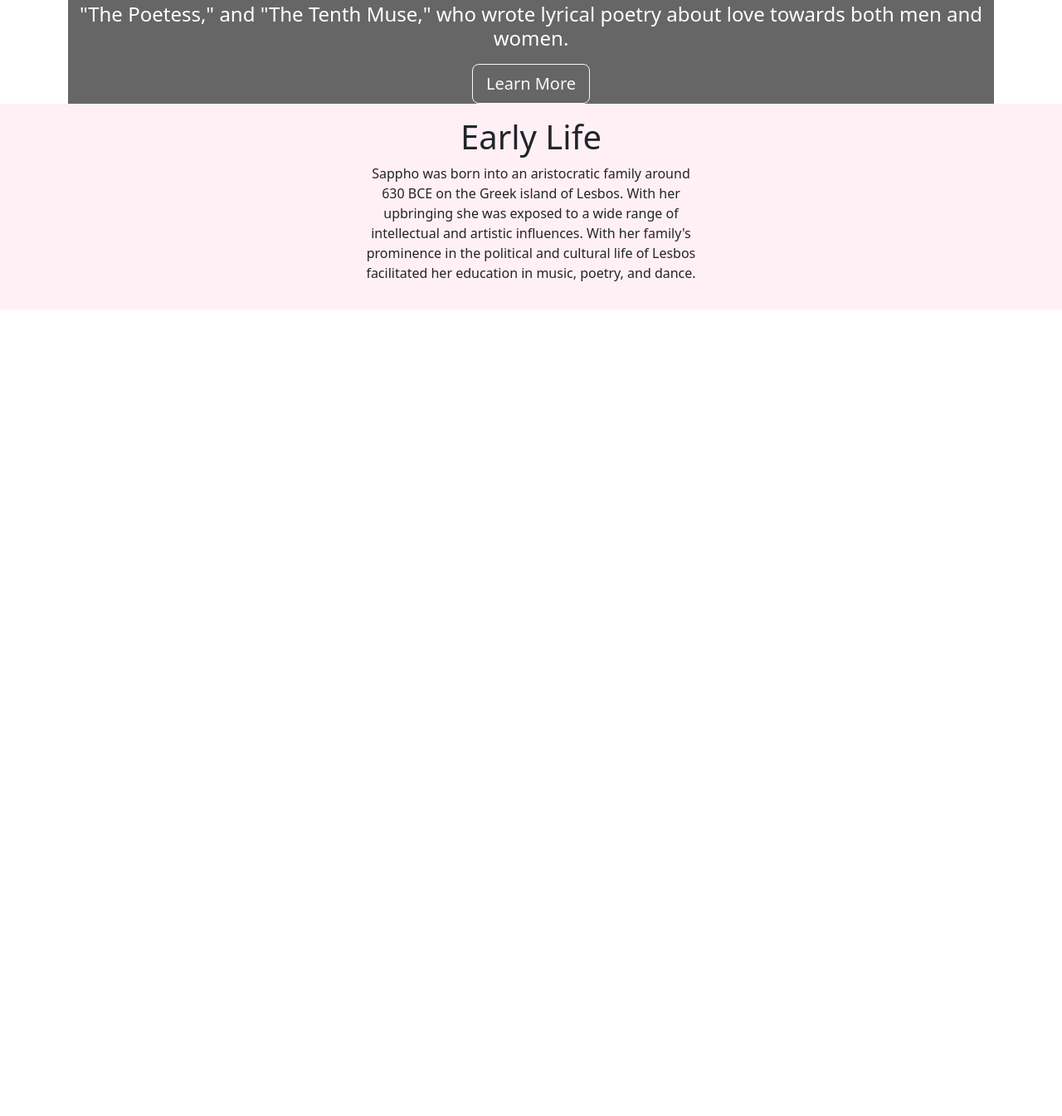
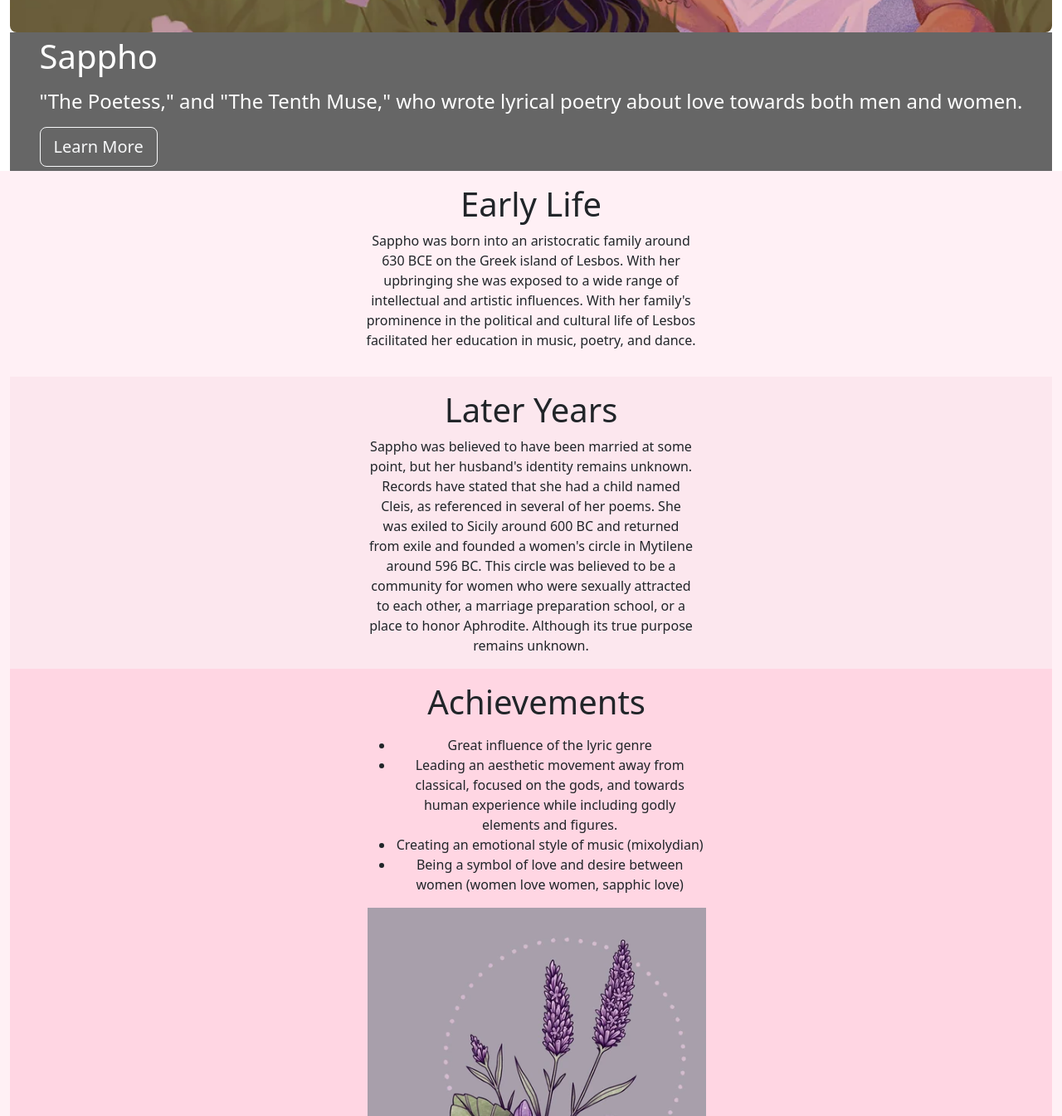
Before and after one commit to hayley-exe/October-Sappho, a plain HTML site: page index.html in a window 1280 px wide. Shown: the part 567-1912 px from the top of the page at 83% size. Before the commit the page ends 940 px from the top, so only its background shows below. Drawn offline with nearby package versions, Linux system fonts and the light colour scheme.

Commit message:
information and color added

```diff
--- a/index.html
+++ b/index.html
@@ -12,7 +12,7 @@
 </head>
 
 <body>
-    <nav class="navbar navbar-expand-lg bg-body">
+    <nav class="navbar navbar-expand-lg bg-body tnav">
         <div class="container-fluid">
             <button class="navbar-toggler" type="button" data-bs-toggle="collapse" data-bs-target="#navbarText"
                 aria-controls="navbarText" aria-expanded="false" aria-label="Toggle navigation">
@@ -41,13 +41,13 @@
 
 
     </nav>
-    <div class="container">
+    <div class="container-fluid top">
         <!-- Jumbotron -->
         <div class="p-5 text-center bg-image rounded-3"
-            style="background-image: url(imgs/sappho-field.webp); background-repeat: no-repeat; height: 450px; background-size: cover;">
+            style="background-image: url(imgs/sappho-field.webp); background-repeat: no-repeat; height: 550px; background-size: cover;">
         </div>
         <div class=" mask" style="background-color: rgba(0, 0, 0, 0.6);">
-            <div class="d-flex justify-content-center align-items-center h-100">
+            <div class="d-flex justify-content-center align-items-center h-100 box">
                 <div class="text-white">
                     <h1 class="mb-3">Sappho</h1>
                     <h4 class="mb-3">"The Poetess," and "The Tenth Muse," who wrote lyrical poetry about love towards
@@ -72,7 +72,44 @@
                     </p>
                 </div>
             </div>
+        </div>
+        <div class="container-fluid later">
+            <div class="row text-center d-flex justify-content-center py-3">
+                <div class="col-12 col-md-4 d-flex align-items-center">
+                    <div>
+                        <h1>Later Years</h1>
+                        <p class="d-none d-md-block">
+                            Sappho was believed to have been married at some point, but her husband's identity remains
+                            unknown. Records have stated that she had a child named Cleis, as referenced in several of
+                            her poems. She was exiled to Sicily around 600 BC and returned from exile and founded a
+                            women's circle in Mytilene around 596 BC. This circle was believed to be a community for
+                            women who were sexually attracted to each other, a marriage preparation school, or a place
+                            to honor Aphrodite. Although its true purpose remains unknown.
 
+                        </p>
+
+                    </div>
+                </div>
+
+                <div class="container-fluid achievements">
+                    <div class="row text-center d-flex justify-content-center py-3">
+                        <div class="col-12 col-md-4 d-flex align-items-center">
+                            <div>
+                                <h1>Achievements</h1>
+                                <p class="d-none d-md-block">
+                                <ul>
+                                    <li>Great influence of the lyric genre</li>
+                                    <li>Leading an aesthetic movement away from classical, focused on the gods, and
+                                        towards human experience while including godly elements and figures.</li>
+                                    <li>Creating an emotional style of music (mixolydian)</li>
+                                    <li>Being a symbol of love and desire between women (women love women, sapphic love)
+                                    </li>
+                                </ul>
+                                </p>
+                                <img class="flowers" src="imgs/Screenshot 2024-10-15 114018.png">
+                            </div>
+
+                        </div>
 
 
 
--- a/style.css
+++ b/style.css
@@ -5,6 +5,19 @@
 .early {
     background-color: lavenderblush !important;
 }
+.later {
+    background-color: rgb(252, 231, 238) !important;
+}
+.achievements {
+    background-color: rgb(255, 214, 227) !important;
+    text-align: center;
+}
+
+.box {
+    padding: 5px;
+    border: 10px;
+}
 .body {
-    background-color: lavender !important;
+    text-align: center;
+    font-family: 'Courier New', Courier, monospace;
 }
```
Lines whose indentation alone changed are shown as unchanged.
